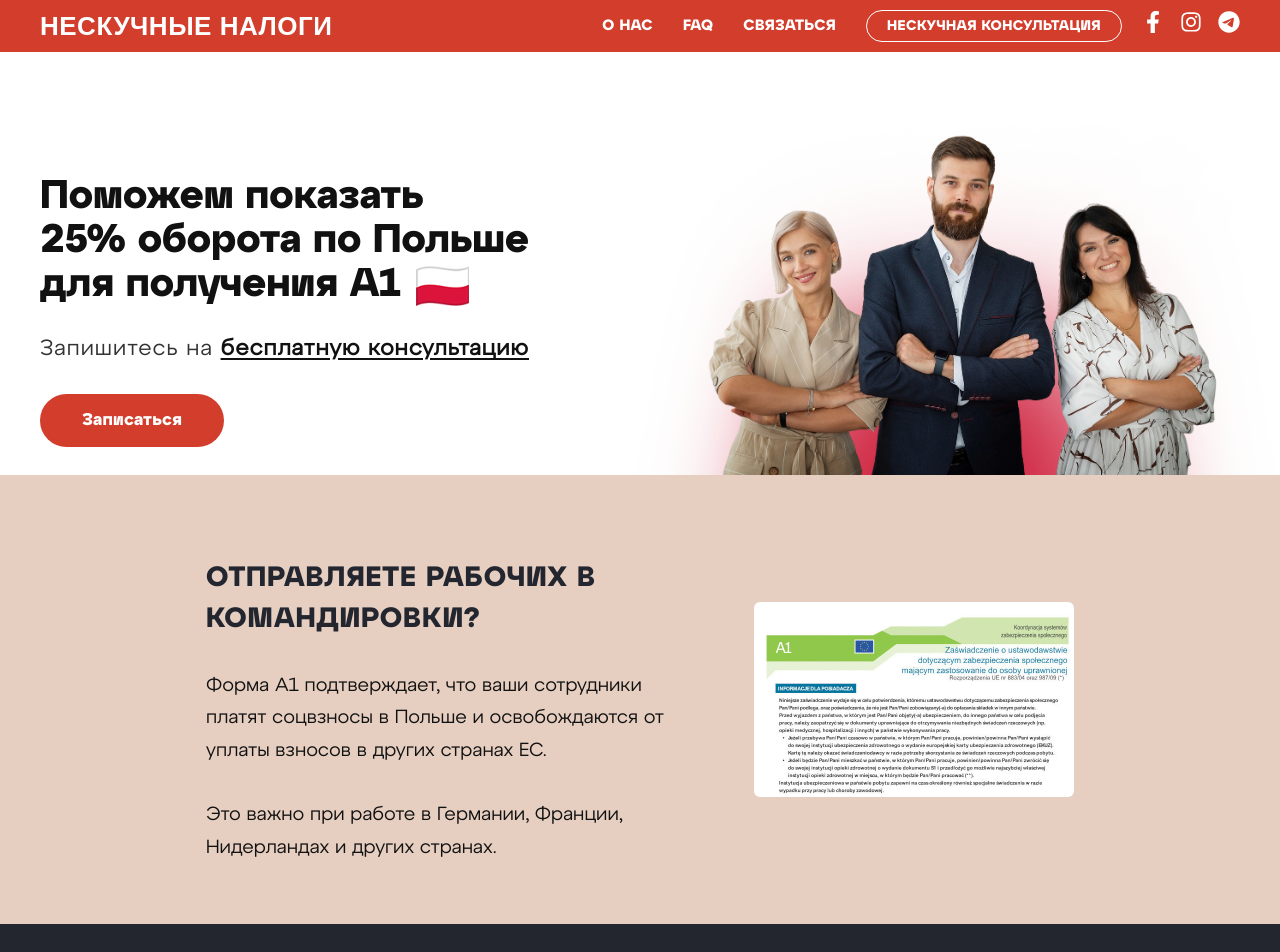
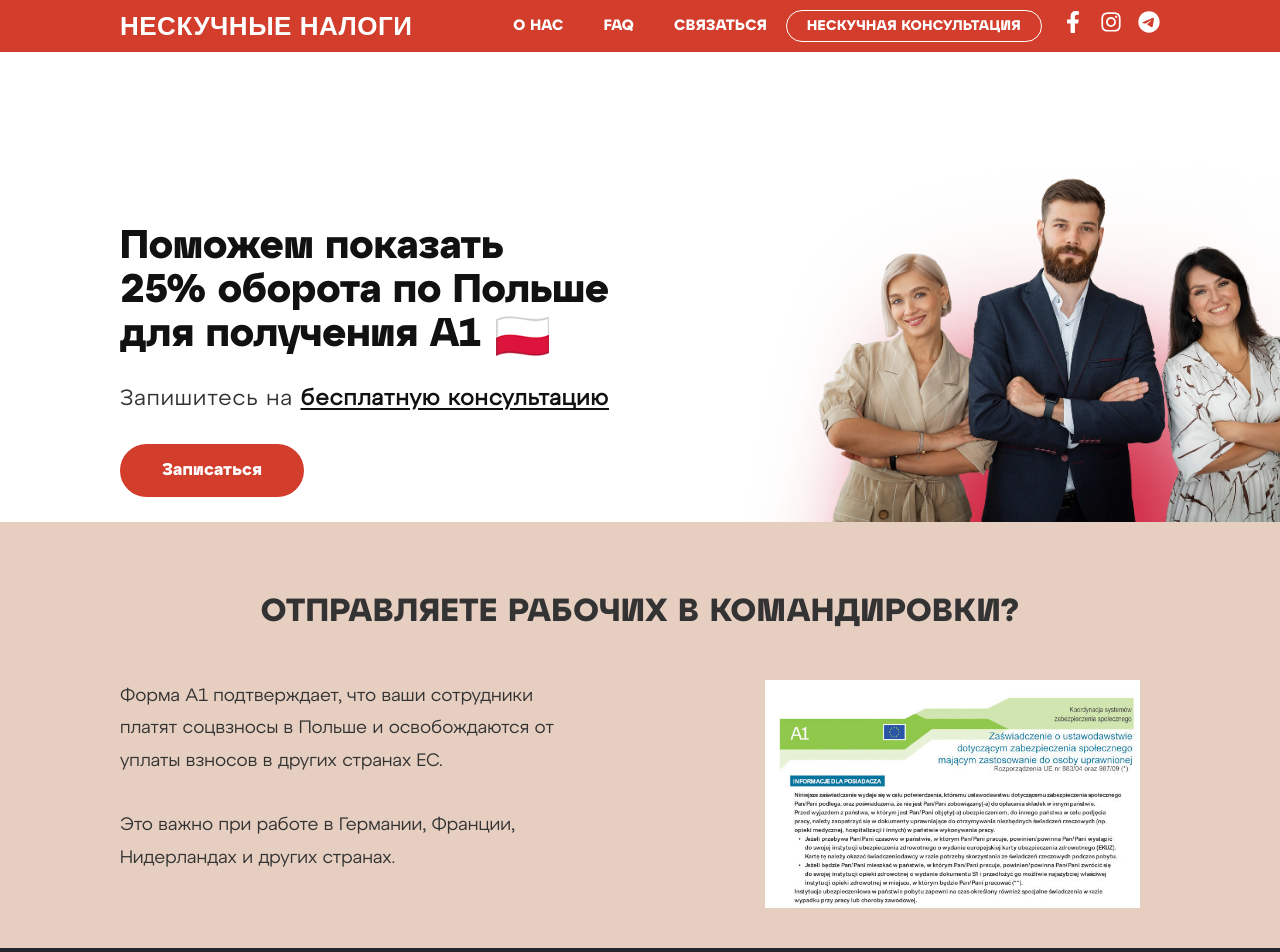
Before and after one commit to Pavlov-ODS/Project-Poland, a plain HTML site: page index.html in a window 1280 px wide. Shown: the top 952 px of the page. Drawn offline with Linux system fonts and the light colour scheme; a web font is replaced by a local one.

Commit message:
commit 5

```diff
--- a/index.html
+++ b/index.html
@@ -42,12 +42,14 @@
 
     <section class="a1-info">
       <div class="a1-info-container">
-        <div class="a1-info-text">
-          <h2>ОТПРАВЛЯЕТЕ РАБОЧИХ В КОМАНДИРОВКИ?</h2>
-          <p>Форма A1 подтверждает, что ваши сотрудники платят соцвзносы в Польше и освобождаются от уплаты взносов в других странах ЕС.<br><br>Это важно при работе в Германии, Франции, Нидерландах и других странах.</p>
-        </div>
-        <div class="a1-info-img">
-          <img src="image/Druk-A1-ZUS-head-1.jpg" alt="A1 form">
+        <h2>ОТПРАВЛЯЕТЕ РАБОЧИХ В КОМАНДИРОВКИ?</h2>
+        <div class="a1-info-content">
+          <div class="a1-info-text">
+            <p>Форма A1 подтверждает, что ваши сотрудники платят соцвзносы в Польше и освобождаются от уплаты взносов в других странах ЕС.<br><br>Это важно при работе в Германии, Франции, Нидерландах и других странах.</p>
+          </div>
+          <div class="a1-info-img">
+            <img src="image/Druk-A1-ZUS-head-1.jpg" alt="A1 form">
+          </div>
         </div>
       </div>
     </section>
@@ -75,7 +77,7 @@
       <h2>МЫ ПРЕДЛОЖИМ ЛУЧШЕЕ РЕШЕНИЕ!</h2>
       <div class="container solution-content">
         <div class="solution-badge">
-          <img src="image/badge.png" alt="badge" />
+          <img src="/image/award.webp" alt="badge" />
         </div>
         <ul class="solution-list">
           <li><b>Никаких шаблонов</b>, только индивидуальная модель.</li>
--- a/style.css
+++ b/style.css
@@ -46,7 +46,8 @@ body {
     max-width: 1200px;
     width: 100%;
     margin: 0 auto;
-    padding: 0 40px;
+    padding: 0 120px;
+    position: relative;
 }
 
 .logo {
@@ -61,10 +62,11 @@ body {
 
 .header-menu {
     display: flex;
-    gap: 30px;
+    gap: 40px;
     align-items: center;
-    margin-left: auto;
-    margin-right: 30px;
+    position: absolute;
+    left: 50%;
+    transform: translateX(-50%);
 }
 
 .header-menu a {
@@ -85,6 +87,8 @@ body {
     display: flex;
     align-items: center;
     gap: 20px;
+    margin-left: auto;
+    justify-content: flex-end;
 }
 
 .consult-btn {
@@ -143,13 +147,13 @@ body {
     max-width: 1200px;
     width: 100%;
     margin: 0 auto;
-    padding: 0 40px;
+    padding: 0 100px 0 120px;
     position: relative;
 }
 
 .hero-content {
     max-width: 500px;
-    padding-top: 20px;
+    padding-top: 70px;
     padding-bottom: 25px;
 }
 
@@ -195,9 +199,11 @@ body {
 .hero-image {
     flex: 0 0 auto;
     max-width: 650px;
-    margin-right: -40px;
+    margin-right: -70px;
     align-self: flex-end;
-    margin-bottom: -4px;
+    margin-bottom: 0;
+    position: relative;
+    left: 0;
 }
 
 .hero-image img {
@@ -211,10 +217,10 @@ body {
     background: #d23d2c;
     color: #fff;
     text-decoration: none;
-    padding: 14px 40px;
+    padding: 14px 30px;
     border-radius: 30px;
     font-weight: 500;
-    font-size: 17px;
+    font-size: 16px;
     transition: background .2s;
     border: none;
     cursor: pointer;
@@ -236,54 +242,61 @@ body {
 /* A1 Info section */
 .a1-info {
     background: #e6cfc1;
-    padding: 60px 0 60px 0;
+    padding: 40px 0;
     display: flex;
     justify-content: center;
+    overflow: hidden;
 }
 .a1-info-container {
     display: flex;
+    flex-direction: column;
     align-items: center;
-    justify-content: center;
-    gap: 48px;
-    max-width: 1100px;
+    max-width: 1200px;
     width: 100%;
     margin: 0 auto;
+    padding: 0 120px;
+}
+.a1-info-container h2 {
+    font-family: 'AtypDisplay', Arial, sans-serif;
+    font-size: 32px;
+    font-weight: bold;
+    margin-bottom: 35px;
+    letter-spacing: 0.02em;
+    text-transform: uppercase;
+    color: #333;
+    text-align: center;
+}
+.a1-info-content {
+    display: flex;
+    justify-content: space-between;
+    align-items: flex-start;
+    width: 100%;
+    gap: 60px;
+    margin-top: 10px;
 }
 .a1-info-text {
-    max-width: 480px;
-    flex: 1 1 0;
-    display: flex;
-    flex-direction: column;
-    justify-content: center;
-}
-.a1-info-text h2 {
-    font-family: 'AtypDisplay', Arial, sans-serif;
-    font-size: 28px;
-    font-weight: bold;
-    margin-bottom: 30px;
-    letter-spacing: 0.03em;
-    text-transform: uppercase;
-    color: #23262f;
-    text-align: left;
+    max-width: 460px;
+    flex: 0 0 auto;
 }
 .a1-info-text p {
     font-family: 'AtypText', Arial, sans-serif;
-    font-size: 19px;
-    line-height: 1.7;
-    color: #111;
+    font-size: 18px;
+    line-height: 1.8;
+    color: #333;
     margin: 0;
     text-align: left;
 }
 .a1-info-img {
-    flex: 0 0 340px;
+    flex: 0 0 375px;
     display: flex;
-    align-items: center;
-    justify-content: flex-end;
+    align-items: flex-start;
+    justify-content: center;
+    margin-right: 20px;
 }
 .a1-info-img img {
-    max-width: 320px;
-    width: 100%;
-    border-radius: 6px;
+    max-width: 100%;
+    width: 375px;
+    border-radius: 0;
     box-shadow: none;
 }
 
```
